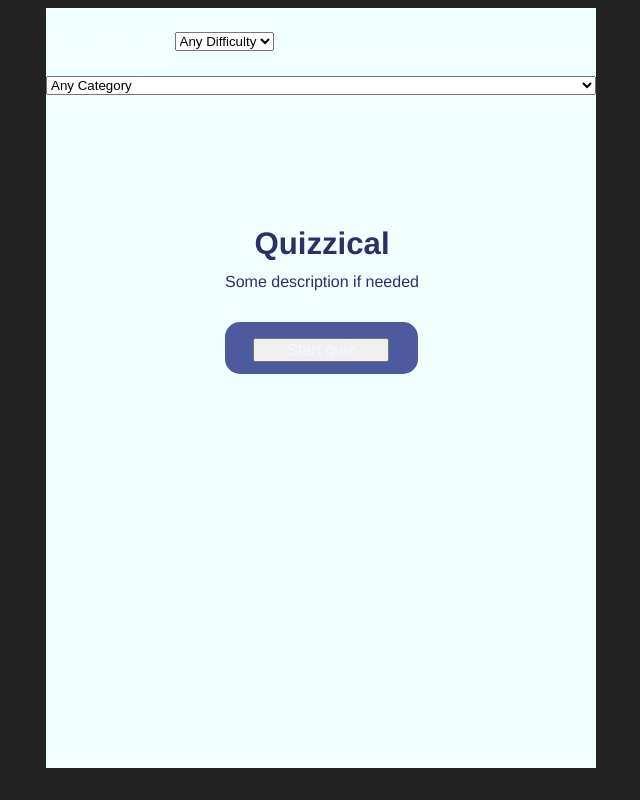
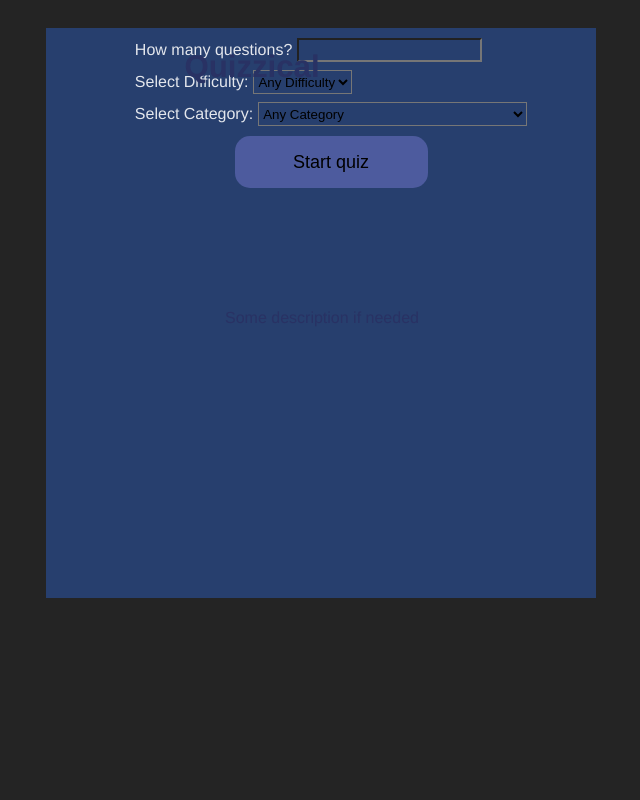
Before and after one commit to cwatersaudio/quizzical-standalone, a React (Vite) app: page / in a window 1280 px wide. Shown: the whole page, without its empty margins (319-959 px from the left). Built offline with nearby package versions, Linux system fonts and the light colour scheme.

Commit message:
styling params

```diff
--- a/src/App.css
+++ b/src/App.css
@@ -1,102 +1,33 @@
 .app--canvas {
     width: 550px;
     height: 90vh;
-    background-color: azure;
+    /* background-color: azure; */
     margin: 0 auto;
     position: relative;
     padding: 20px 0;
     overflow: scroll;
+    border-radius: 10px;
 }
 
+/* Intro Page Styles */
 
-
-My Team Upgrade Feedback Intro-Page Breakpoints Show preview React jsx+CSS index.jsx style.css .intro-page {
-    background-color: #f5f7fb;
+.intro-page {
+    padding: 10px;
+    background-color: #273f6e;
     height: 550px;
     position: relative;
     width: 550px;
-}
+    display: flex;
+    flex-direction: column;
+    gap: 10px;
+    align-items: center;
+    font-family: "Inter-Medium", Helvetica;
 
-.intro-page .overlap {
-    height: 54px;
-    left: 179px;
-    position: absolute;
-    top: 312px;
-    width: 195px;
-}
+    h1 {
+        color: #293264;
 
-.intro-page .text-wrapper {
-    color: #f5f7fb;
-    font-family: "Inter-Medium", Helvetica;
-    font-size: 16px;
-    font-weight: 500;
-    left: 1px;
-    letter-spacing: 0;
-    line-height: normal;
-    position: absolute;
-    text-align: center;
-    top: 0;
-    white-space: nowrap;
-    width: 189px;
-}
+        font-family: "Karla-Bold", Helvetica;
 
-.intro-page .play-again-button {
-    height: 52px;
-    left: 0;
-    position: absolute;
-    top: 2px;
-    width: 195px;
-}
-
-.intro-page .overlap-group {
-    background-color: #4d5b9e;
-    border-radius: 15px;
-    height: 52px;
-    position: relative;
-    width: 193px;
-}
-
-.intro-page .div {
-    color: #f5f7fb;
-    font-family: "Inter-Medium", Helvetica;
-    font-size: 16px;
-    font-weight: 500;
-    left: 28px;
-    letter-spacing: 0;
-    line-height: normal;
-    position: absolute;
-    text-align: center;
-    top: 16px;
-    width: 136px;
-}
-
-.intro-page .blobs {
-    height: 118px;
-    left: 0;
-    position: absolute;
-    top: 432px;
-    width: 148px;
-}
-
-.intro-page .img {
-    height: 197px;
-    left: 356px;
-    position: absolute;
-    top: 0;
-    width: 194px;
-}
-
-.intro-page .header-nav {
-    height: 41px;
-    left: 70px;
-    position: absolute;
-    top: 218px;
-    width: 414px;
-}
-
-.intro-page .text-wrapper-2 {
-    color: #293264;
-    font-family: "Karla-Bold", Helvetica;
         font-size: 31.2px;
         font-weight: 700;
         left: 0;
@@ -108,7 +39,7 @@ My Team Upgrade Feedback Intro-Page Breakpoints Show preview React jsx+CSS index
         width: 412px;
     }
 
-.intro-page .text-wrapper-3 {
+    h3 {
         color: #293264;
         font-family: "Inter-Regular", Helvetica;
         font-size: 16px;
@@ -123,14 +54,42 @@ My Team Upgrade Feedback Intro-Page Breakpoints Show preview React jsx+CSS index
         width: 318px;
     }
 
+
+}
+
 .quiz-button {
     background-color: #4d5b9e;
     border-radius: 15px;
     height: 52px;
+    font-size: 18px;
     position: relative;
     width: 193px;
     border: none;
     align-self: center;
+}
+
+.quiz-params {
+    display: flex;
+    flex-direction: column;
+    justify-content: space-around;
+    gap: 8px;
+}
+
+.param {
+    /* margin: 5px 0; */
+    background: none;
+    color: inherit;
+    border-radius: 6px;
+    min-width: 50px;
+    display: flex;
+
+    .param-input {
+        margin-left: 5px;
+
+        background: none;
+    }
+
+
 }
 
 /* Quiz Styles */
@@ -181,9 +140,6 @@ My Team Upgrade Feedback Intro-Page Breakpoints Show preview React jsx+CSS index
     background: #f1f5d699;
 }
 
-/* input[type="radio"]:checked+label {
-    background: #D6DBF5;
-} */
 
 .selected {
     background: #D6DBF5;
--- a/src/components/IntroPage.jsx
+++ b/src/components/IntroPage.jsx
@@ -4,23 +4,11 @@ import QuizParams from './QuizParams'
 const IntroPage = (props) => {
     return (
         <div className="intro-page">
-            <div className='options-container'>
-                <QuizParams />
-            </div>
-            <div className="overlap">
-                <div className="text-wrapper">Start quiz</div>
-                <div className="play-again-button">
-                    <div className="overlap-group">
-                        <button type="button" className="div" onClick={props.getTrivia}>Start quiz</button>
-                    </div>
-                </div>
-            </div>
-            {/* <img className="blobs" alt="Blobs" src="blobs.svg" />
-          <img className="img" alt="Blobs" src="image.svg" /> */}
-            <div className="header-nav">
-                <div className="text-wrapper-2">Quizzical</div>
-            </div>
-            <div className="text-wrapper-3">Some description if needed</div>
+            <h1 >Quizzical</h1>
+            <h3 >Some description if needed</h3>
+            <QuizParams />
+
+            <button type="button" className="quiz-button" onClick={props.getTrivia}>Start quiz</button>
         </div>)
 }
 
--- a/src/components/QuizParams.jsx
+++ b/src/components/QuizParams.jsx
@@ -2,11 +2,11 @@ import React from 'react'
 
 const QuizParams = () => {
 
-    const QuizTopics = () => {
+    const QuizTopics = ({ className }) => {
         return (
-            <>
-                <label for="trivia_category">Select Category: </label>
-                <select name="trivia_category" className="form-control">
+            <div className={className}>
+                <label for="trivia_category">Select Category:</label>
+                <select name="trivia_category" className='param-input'>
                     <option value="any">Any Category</option>
                     <option value="9">General Knowledge</option>
                     <option value="10">Entertainment: Books</option>
@@ -33,14 +33,14 @@ const QuizParams = () => {
                     <option value="31">Entertainment: Japanese Anime &amp; Manga</option>
                     <option value="32">Entertainment: Cartoon &amp; Animations</option>
                 </select>
-            </>
+            </div>
         )
     }
-    const QuizDifficulty = () => {
+    const QuizDifficulty = ({ className }) => {
         return (
-            <div>
+            <div className={className}>
                 <label for="trivia_difficulty">Select Difficulty: </label>
-                <select name="trivia_difficulty" class="form-control">
+                <select name="trivia_difficulty" className='param-input'>
                     <option value="any">Any Difficulty</option>
                     <option value="easy">Easy</option>
                     <option value="medium">Medium</option>
@@ -52,12 +52,22 @@ const QuizParams = () => {
     }
 
     return (
-        <>
-            <QuizDifficulty />
-            <QuizTopics />
+        <div className='quiz-params'>
+            <div className='number-param param'>
+                <label htmlFor="numberOfQuestions">How many questions?</label>
+
+                <input type="text" className='param-input' inputMode="numeric" id="numberOfQuestions" min="5" max="25" />
+            </div>
+
+            <QuizDifficulty
+                className='param'
+            />
+            <QuizTopics
+                className='param'
+            />
 
 
-        </>
+        </div>
     )
 }
 
```
Lines whose indentation alone changed are shown as unchanged.
